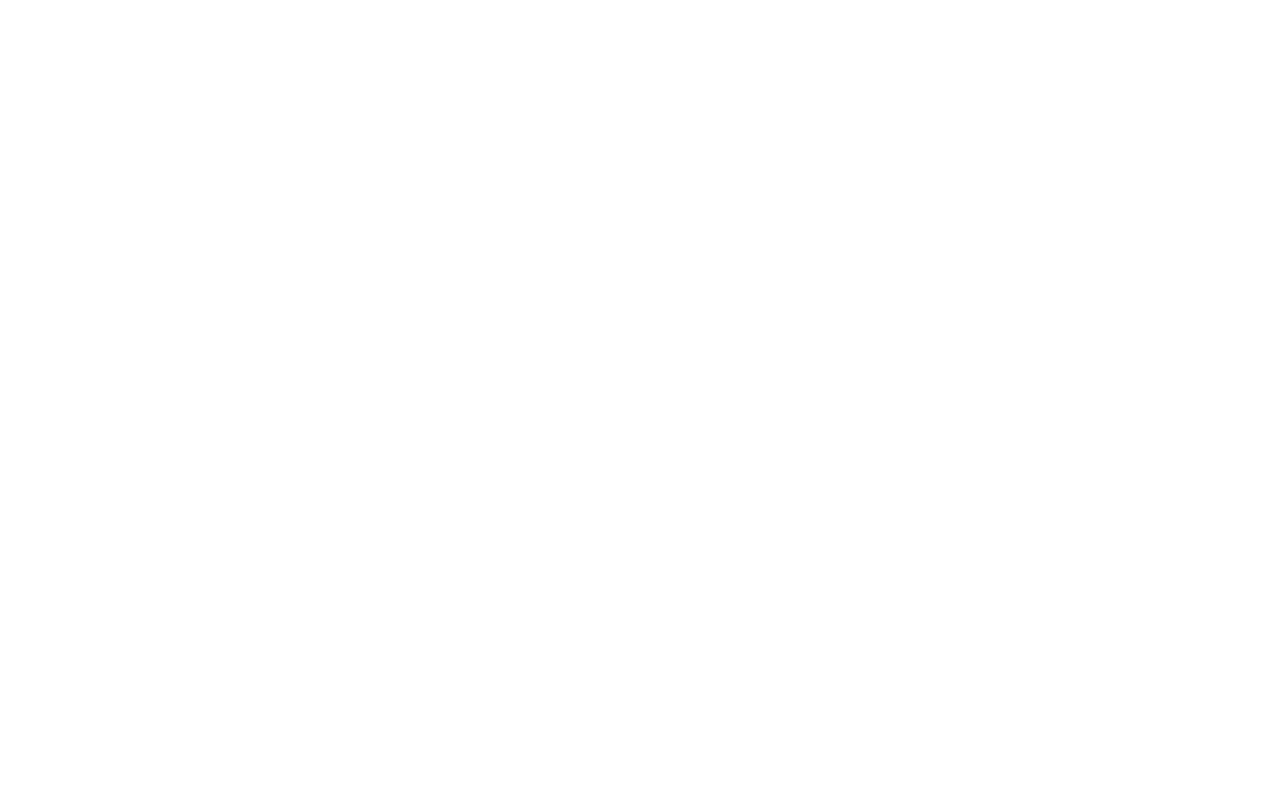
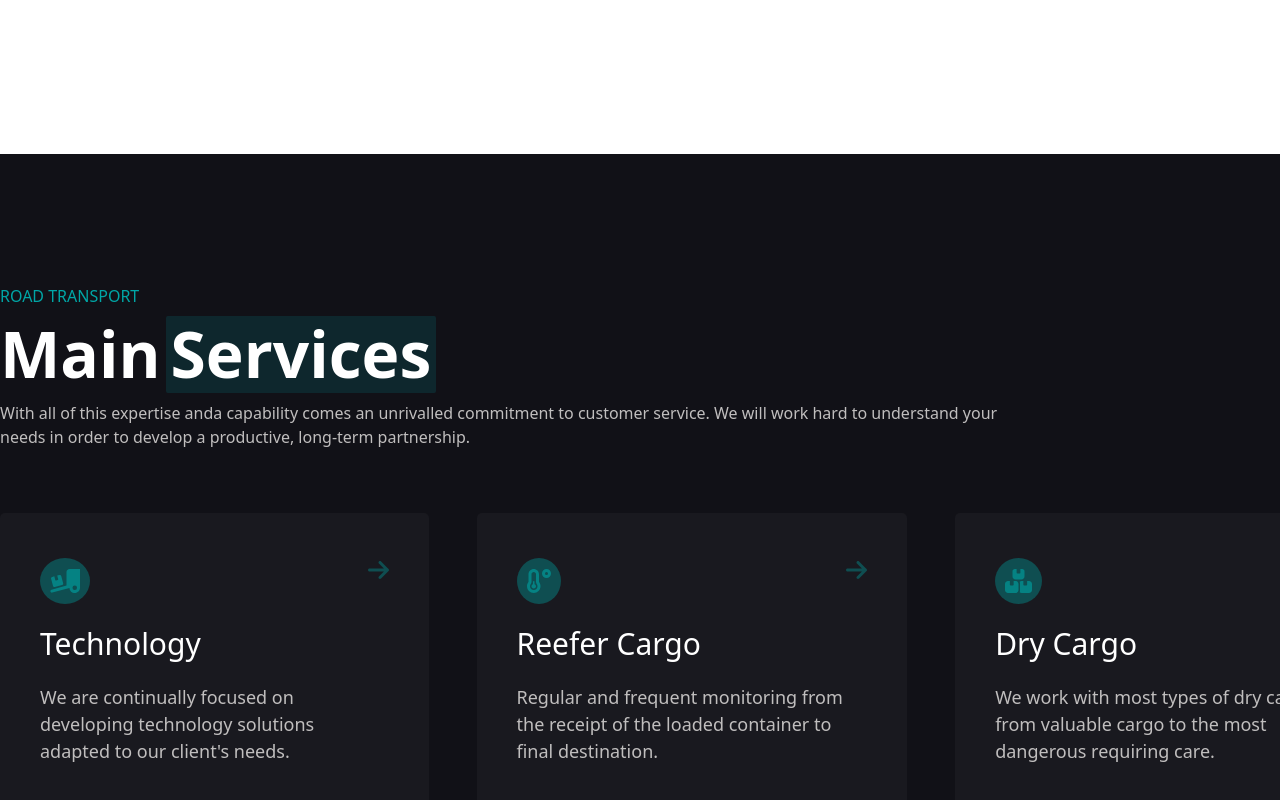
Before and after one commit to Gaki13/proj-html-vuejs, a Vue app: page / in a window 1280 px wide. Shown: the part 1865-2665 px from the top of the page. Before the commit the page ends 2019 px from the top, so only its background shows below. Built offline with nearby package versions, Linux system fonts and the light colour scheme.

Commit message:
aggiunta sezione services

```diff
--- /dev/null
+++ b/src/assets/Style/__commons.scss
@@ -0,0 +1,8 @@
+/*--------------------
+        CARDS
+---------------------*/
+.card-box{
+    background-color: #19191f;
+    border-radius: .3125rem;
+    padding: 2.8125rem 2.5rem;
+}
--- a/src/assets/Style/__typo.scss
+++ b/src/assets/Style/__typo.scss
@@ -29,3 +29,24 @@
     font-weight: bolder;
     margin-right: .3125rem;
 }
+
+.section-title-dark{
+    display: flex;
+    align-items: center;
+    margin-top: 0.5rem;
+    h2{
+        font-size: 4rem;
+        font-weight: bolder;
+        color: white;
+    }
+}
+
+.boxed-title-dark{
+    background-color: rgba($color: #0e272d, $alpha: 5.0);
+    padding: 0 .3125rem ;
+    color: white;
+    border-radius: .125rem;
+    font-size: 4rem;
+    font-weight: bolder;
+    margin-left: .3125rem;
+}
--- a/src/assets/global.scss
+++ b/src/assets/global.scss
@@ -1,4 +1,5 @@
 @import  './Style/__reset.scss';
 @import './Style/__typo.scss';
 @import './Style/__containers';
-@import './Style/_buttons'
+@import './Style/_buttons';
+@import './Style/_commons'
--- a/src/components/BaseMain/SectionService.vue
+++ b/src/components/BaseMain/SectionService.vue
@@ -1,6 +1,52 @@
 <template>
   <div class="section">
-
+    <div class="container-st">
+      <div class="row">
+        <div class="col-9">
+          <p class="upper-title">road transport</p>
+          <div class="section-title-dark">
+            <h2>Main</h2>
+            <h2 class="boxed-title-dark">Services</h2>
+          </div>
+          <p>With all of this expertise anda capability comes an unrivalled commitment to customer service. We will work hard to understand your needs in order to develop a productive, long-term partnership.</p>
+        </div>
+        <div class="col-3 d-flex align-items-end justify-content-end">
+          <button class="secondary-button">SEE ALL</button>
+        </div>
+      </div>
+      <!-- sezione card -->
+      <div class="row mt-5">
+        <div class="col-12 d-flex gap-5">
+          <!-- card numero 1 -->
+          <div class="card-box">
+            <div class="card-icons">
+              <span><font-awesome-icon icon="fa-solid fa-truck-ramp-box" /></span>
+              <font-awesome-icon icon="fa-solid fa-arrow-right" />
+            </div>
+            <h5>Technology</h5>
+            <p>We are continually focused on developing technology solutions adapted to our client's needs.</p>
+          </div>
+          <!-- card numero 2 -->
+          <div class="card-box">
+            <div class="card-icons">
+              <span><font-awesome-icon icon="fa-solid fa-temperature-low" /></span>
+              <font-awesome-icon icon="fa-solid fa-arrow-right" />
+            </div>
+            <h5>Reefer Cargo</h5>
+            <p>Regular and frequent monitoring from the receipt of the loaded container to final destination.</p>
+          </div>
+          <!-- card numero 3 -->
+          <div class="card-box">
+            <div class="card-icons">
+              <span><font-awesome-icon icon="fa-solid fa-boxes-stacked" /></span>
+              <font-awesome-icon icon="fa-solid fa-arrow-right" />
+            </div>
+            <h5>Dry Cargo</h5>
+            <p>We work with most types of dry cargo, from valuable cargo to the most dangerous requiring care.</p>
+          </div>
+        </div>
+      </div>
+    </div>
   </div>
 </template>
 
@@ -11,5 +57,34 @@
 </script>
 
 <style lang="scss" scoped>
+  .section{
+    background-color: #111117;
+    color: #c0bebe;
+    padding-top: 8.125rem ;
+    padding-bottom: 10rem;
+  }
 
+  .card-box{
+    h5{
+      color: white;
+      font-size: 1.875rem;
+      margin: 1.375rem 0;
+    }
+    p{
+      font-size: 1.125rem;
+    }
+    .card-icons{
+      font-size: 1.5rem;
+      color: #0f4e51;
+      display: flex;
+      justify-content: space-between;
+      span{
+        background-color: #0f4e51;
+        color: #058283;
+        // width: 2.25rem ;
+        border-radius: 50%;
+        padding: 5px .625rem;
+      }
+    }
+  }
 </style>
--- a/src/main.js
+++ b/src/main.js
@@ -17,8 +17,12 @@
 import { faLinkedin } from '@fortawesome/free-brands-svg-icons'
 import {faUser} from '@fortawesome/free-regular-svg-icons'
 import { faGem } from '@fortawesome/free-regular-svg-icons'
+import { faTruckRampBox } from '@fortawesome/free-solid-svg-icons'
+import { faArrowRight } from '@fortawesome/free-solid-svg-icons'
+import { faTemperatureLow } from '@fortawesome/free-solid-svg-icons'
+import { faBoxesStacked } from '@fortawesome/free-solid-svg-icons'
 /* add icons to the library */
-library.add(faClock, faPhone, faEnvelope, faTwitter, faFacebookF, faLinkedin, faUser, faUber, faGem)
+library.add(faClock, faPhone, faEnvelope, faTwitter, faFacebookF, faLinkedin, faUser, faUber, faGem, faTruckRampBox, faArrowRight, faTemperatureLow, faBoxesStacked)
 /* add font awesome icon component */
 Vue.component('font-awesome-icon', FontAwesomeIcon)
 
```
